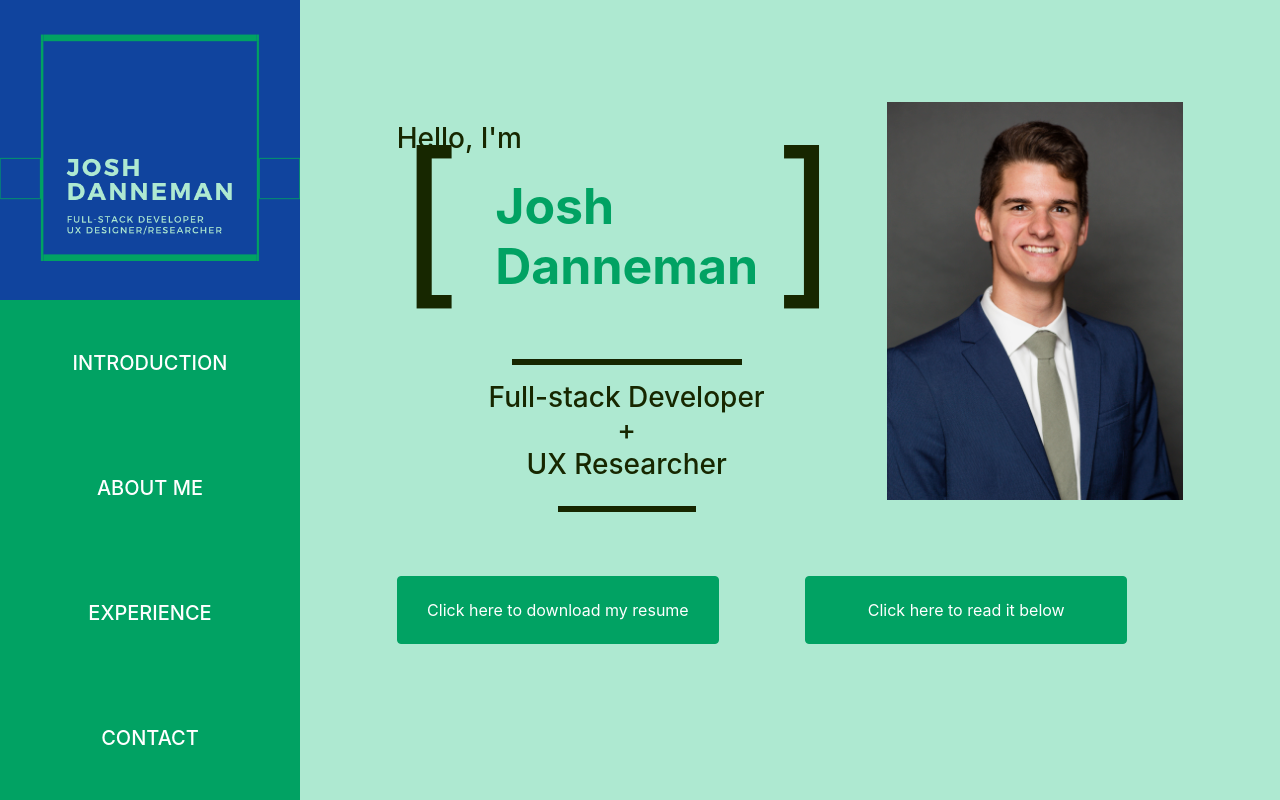
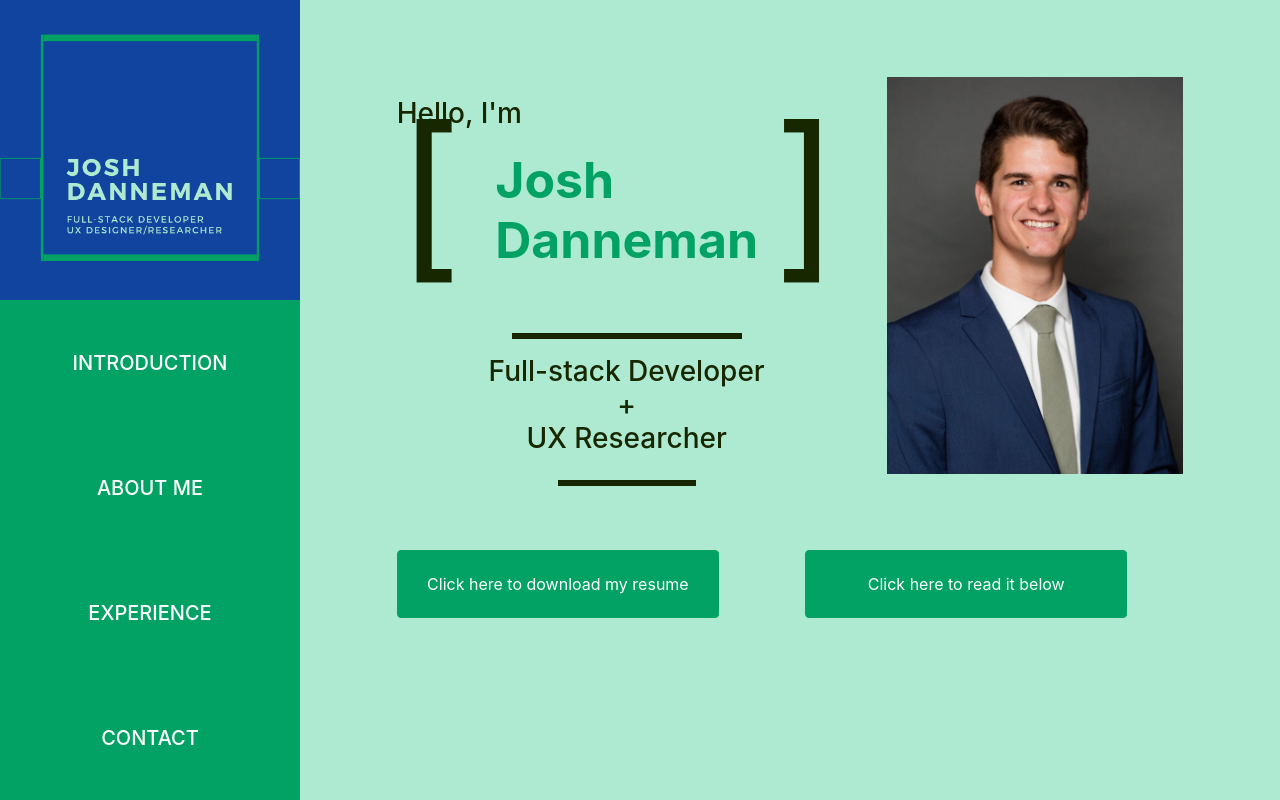
Before and after one commit to joshdn2/resume, a React (Create React App) app: page / in a window 1280 px wide. Built offline with nearby package versions, Linux system fonts and the light colour scheme.

Commit message:
styling it up

```diff
--- a/src/NotSidebar/NotSidebar.css
+++ b/src/NotSidebar/NotSidebar.css
@@ -3,7 +3,7 @@
 }
 
 .headerSpace{
-    height:20%;
+    height:15%;
 }
 
 .profilepic{
```
